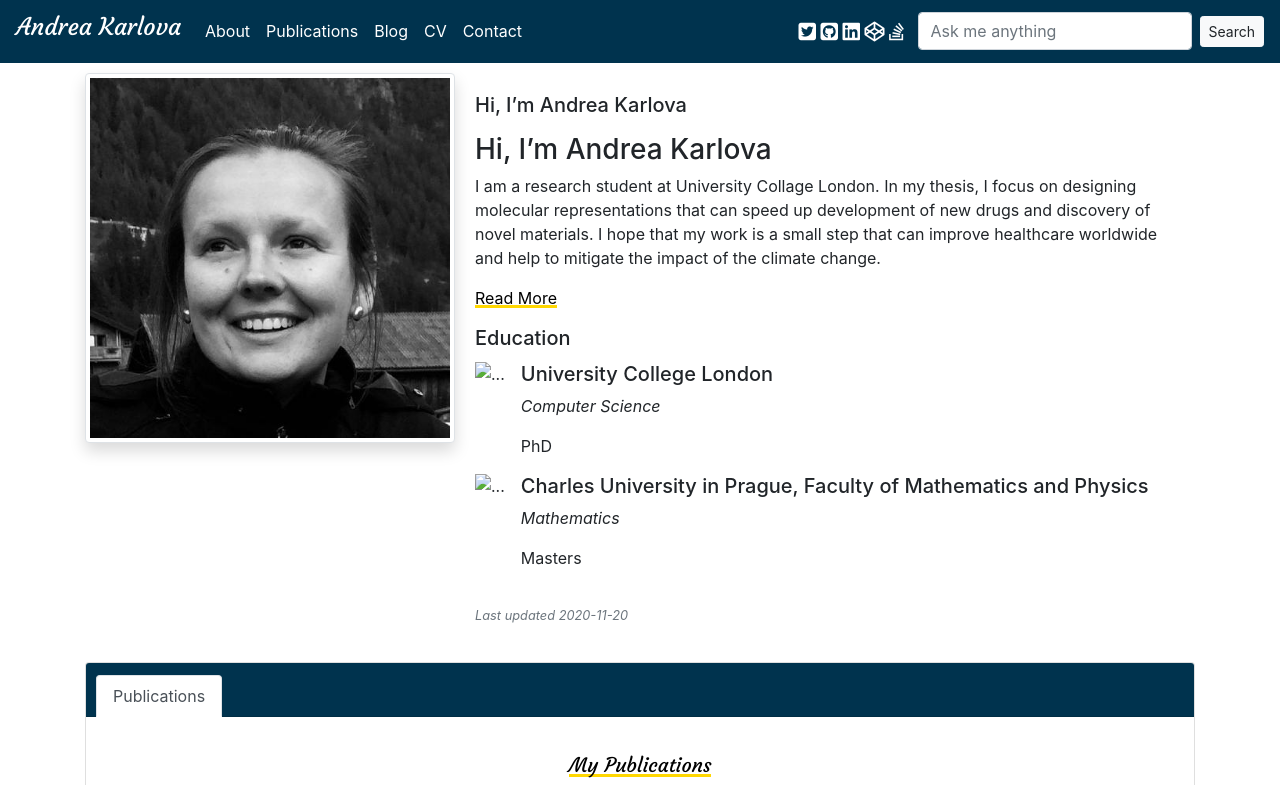
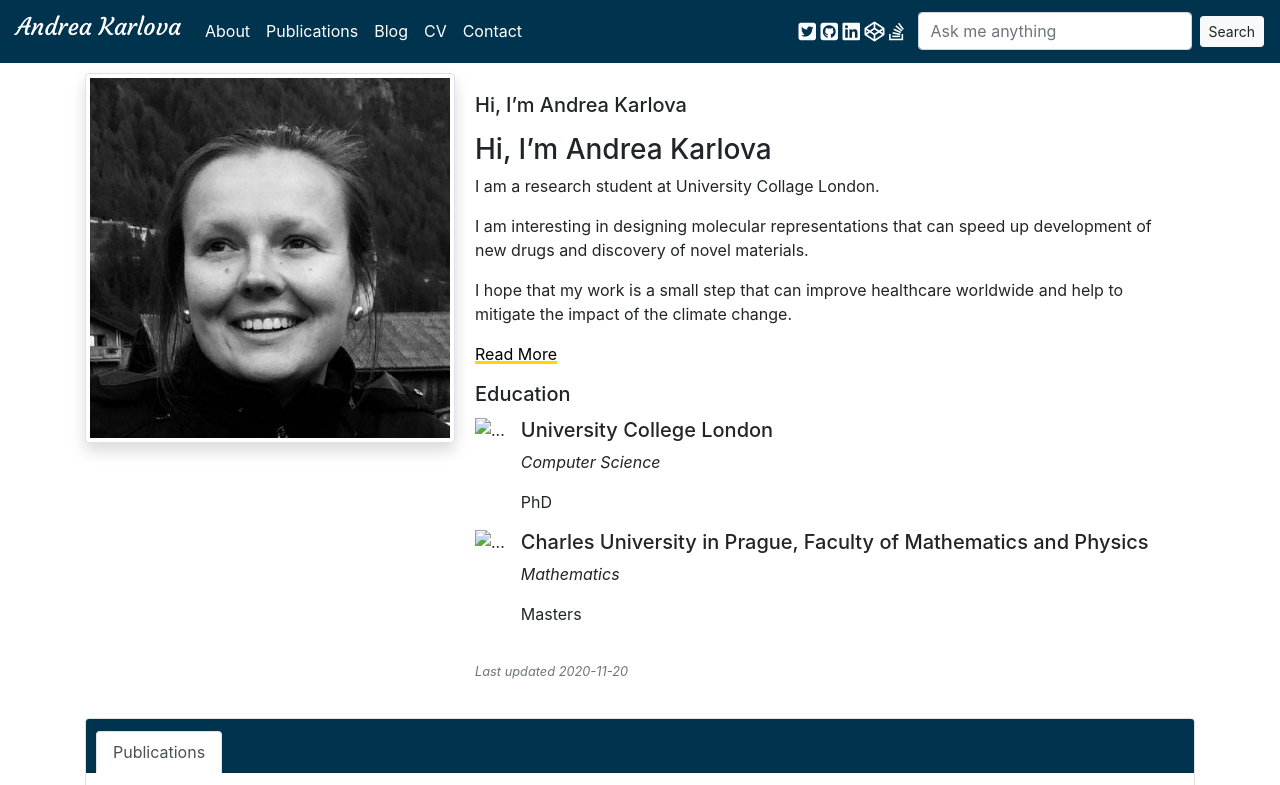
Before and after one commit to AndreaKarlova/andreakarlova.github.io, a Jekyll site: the page built from index.md, in a window 1280 px wide, cut to the strip 0-785 px from the top of the page. Built offline with Jekyll 4.4.1, drawn with Linux system fonts in a browser that asks for light colours; nearby versions of some CDN libraries; our own code applies the rules of GitHub Pages for plain Markdown files.

Commit message:
Update index.md

```diff
--- a/index.md
+++ b/index.md
@@ -5,8 +5,9 @@ date: 2020-11-20
 ---
 ### Hi, I'm Andrea Karlova
 I am a research student at University Collage London.
-In my thesis, I focus on designing molecular representations
-that can speed up development of new drugs and discovery of novel materials.
+
+I am interesting in designing molecular representations that can speed up development of new drugs and discovery of novel materials.
+
 I hope that my work is a small step that can improve healthcare worldwide and help to mitigate the impact of the climate change.
 
 <a href="/about.html" class="highlighted">Read More</a>
```
